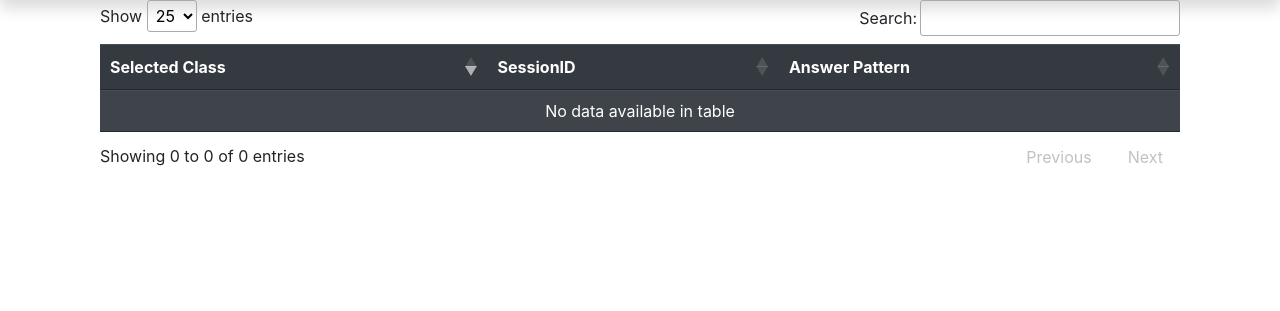
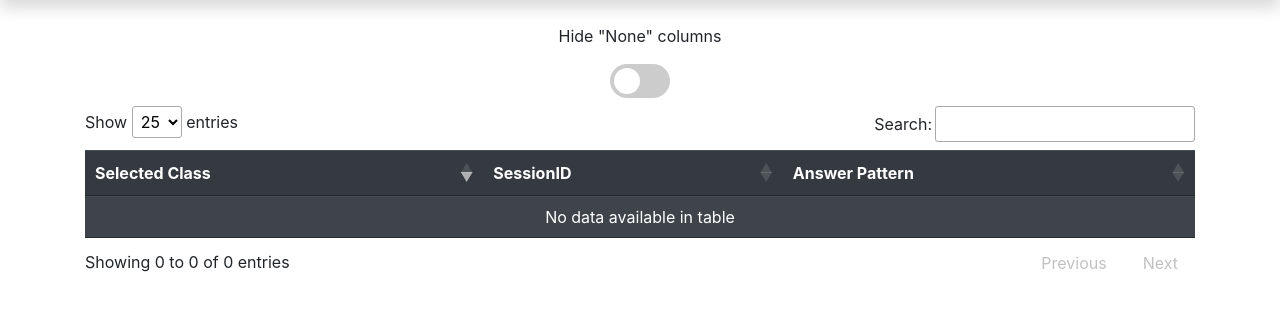
Before and after one commit to Ohtu-FaceTed/FaceTed-Backend, a Flask app: page /801fc3r in a window 1280 px wide. Shown: the part 42-353 px from the top of the page. Run offline with Flask 2, Linux system fonts and the light colour scheme; a user stored in the database is signed in; tables that the repository leaves empty hold one stand-in row (values such as "Sample post"); data that the repository does not hold is empty; parts of the project's set-up code (start-up, migrations or seed data) failed here and were passed over; some libraries are stand-ins or nearby versions.

Commit message:
Filtering options for sessions view
MODIFIED:
>styles.css
- Added styling for a slider checkbox
> resultsview.html
- Added a checkbox, and a javascript that filters the datatable based on the state of the checkbox
>adminView.py
- Modified the results_view() method so that it now takes a "min" argument in the URL, and then filters the data by that amount of answers. Default is 1, so empty data is filtered by default.

```diff
--- a/src/static/styles.css
+++ b/src/static/styles.css
@@ -15,3 +15,60 @@ a.disabled {
   cursor: default;
   opacity: 0.4;
 }
+
+
+/* The switch - the box around the slider */
+.switch {
+  position: relative;
+  display: inline-block;
+  width: 60px;
+  height: 34px;
+}
+
+/* Hide default HTML checkbox */
+.switch input {
+  opacity: 0;
+  width: 0;
+  height: 0;
+}
+
+/* The slider */
+.slider {
+  position: absolute;
+  cursor: pointer;
+  top: 0;
+  left: 0;
+  right: 0;
+  bottom: 0;
+  background-color: #ccc;
+  -webkit-transition: .4s;
+  transition: .4s;
+  border-radius: 34px;
+}
+
+.slider:before {
+  position: absolute;
+  content: "";
+  height: 26px;
+  width: 26px;
+  left: 4px;
+  bottom: 4px;
+  background-color: white;
+  -webkit-transition: .4s;
+  transition: .4s;
+  border-radius: 50%;
+}
+
+input:checked + .slider {
+  background-color: #2196F3;
+}
+
+input:focus + .slider {
+  box-shadow: 0 0 1px #2196F3;
+}
+
+input:checked + .slider:before {
+  -webkit-transform: translateX(26px);
+  -ms-transform: translateX(26px);
+  transform: translateX(26px);
+}
--- a/src/templates/resultsView.html
+++ b/src/templates/resultsView.html
@@ -8,8 +8,13 @@
 
 
 <div class="container text-center">
-
     <div class="container">
+        <br />
+            <p> Hide "None" columns </p>
+            <label class="switch">
+                <input id="filteroo" type="checkbox">
+                <span class="slider"></span>
+        </div>
         <table id="table_id" style="margin-top:2rem;" class="table tablez table-striped table-dark table-sm">
             <thead>
                 <tr>
@@ -52,7 +57,25 @@
         $('.tablez').DataTable({
             "lengthMenu": [[10, 25, 50, -1], [10, 25, 50, "All"]],
             "pageLength": 25,
-            "order": [[ 0, "desc" ]]
+            "order": [[0, "desc"]]
+        });
+    });
+</script>
+<script async defer type="text/javascript">
+    $(document).ready(function () {
+        var table = $('#table_id').DataTable();
+
+        $("#filteroo").click(function () {
+            if ($("#filteroo").is(':checked'))
+                table
+                    .columns(0)
+                    .search('^((?!None).)*$', true, false)
+                    .draw();
+            else
+                table
+                    .columns(0)
+                    .search('')
+                    .draw();
         });
     });
 </script>
--- a/src/views/adminView.py
+++ b/src/views/adminView.py
@@ -3,6 +3,7 @@ from . import views as app
 from ..models import db, Answer, AnswerQuestion, Attribute, Session, QuestionGroup
 from flask import redirect, render_template, request, url_for, jsonify
 from flask_login import login_required
+from sqlalchemy import func
 
 
 @app.route("/801fc3", methods=["GET"])
@@ -120,7 +121,24 @@ def edit_tooltip(attribute_id):
 @app.route("/801fc3r", methods=["GET"])
 @login_required
 def results_view():
-    return render_template("resultsView.html", sessions=Session.query.all())
+    # Change default_minimum to 0 if you want to always see empty sessions by default, or some other number if you want the filtering to be rougher.
+    # For a quick temporary filter- In the browser, you can use /801fc3r?min=5 for example, to set the filter to only show sessions with 5 or more answered questions
+    default_minimum = 1
+    count = request.args.get('min')
+    try:
+        if count:
+            count = max(int(count), default_minimum)
+        else:
+            count = default_minimum
+    except:
+        count = default_minimum
+
+    return render_template("resultsView.html", sessions=Session.query
+                           .outerjoin(AnswerQuestion)
+                           .group_by(Session)
+                           .having(func.count_(Session.answered_questions) >= count)
+                           .all()
+                           )
 
 
 @app.route("/801fc3s", methods=["GET"])
```
